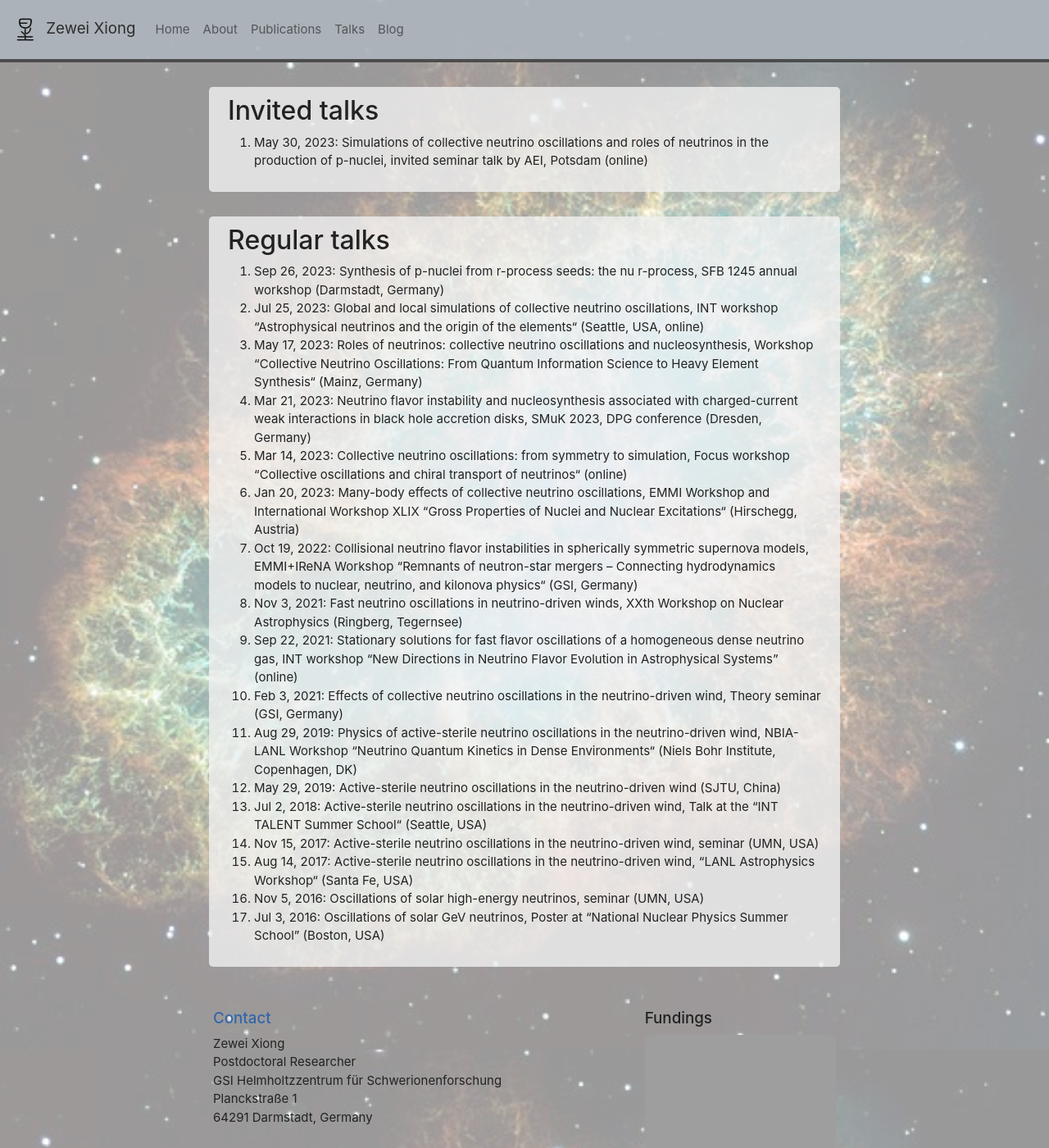
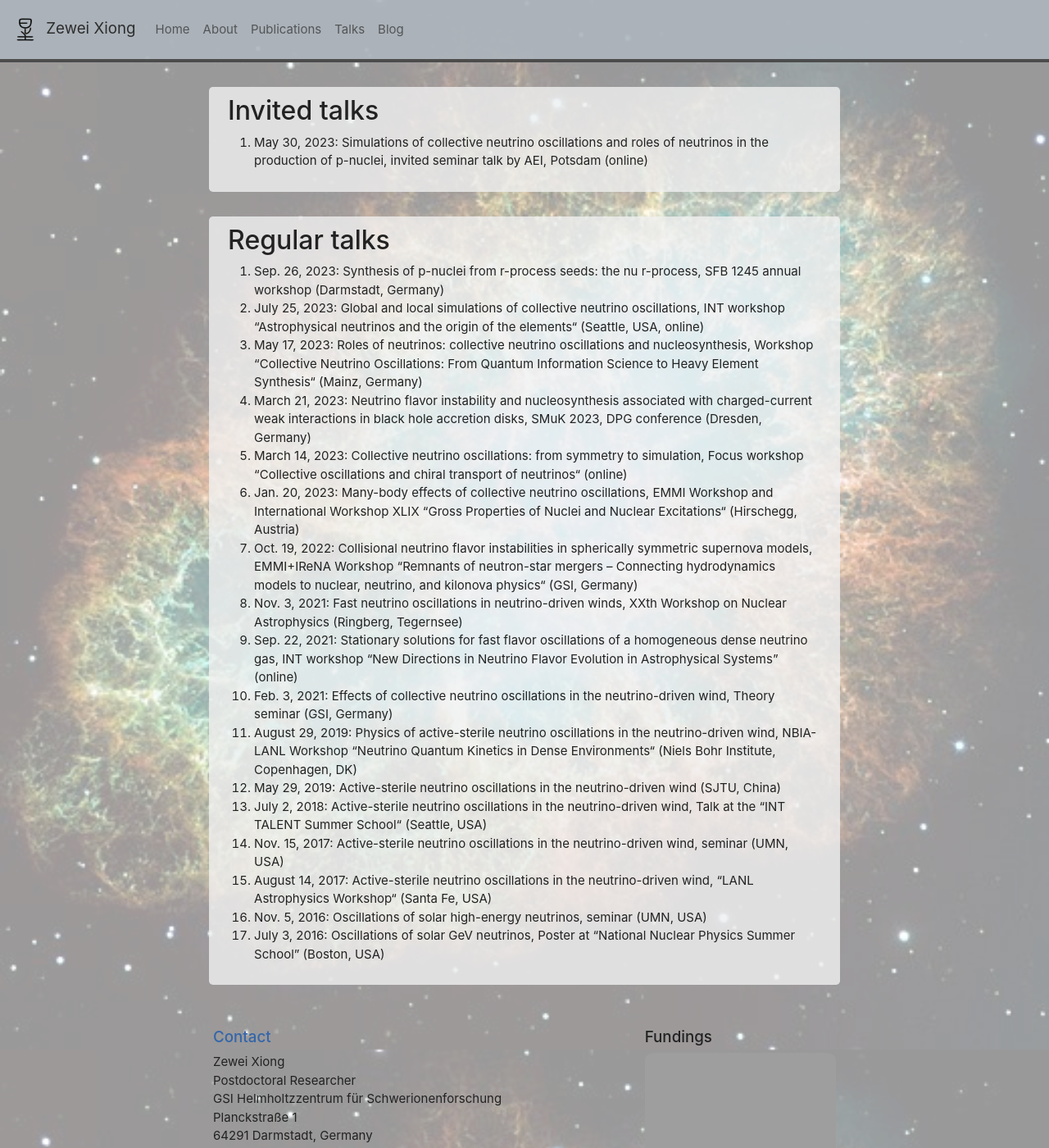
Before and after one commit to zeweixiong/zeweixiong.github.io, a Jekyll site: the page built from _pages/talks.md, in a window 1280 px wide and 1400 px high. Shown: the whole window at 82% size. Built offline with Jekyll 4.4.1, drawn with Linux system fonts in a browser that asks for light colours; nearby versions of some CDN libraries; a style sheet for code colours, icons or effects is not loaded.

Commit message:
correct date format for talks.

```diff
--- a/_data/talks.yml
+++ b/_data/talks.yml
@@ -5,21 +5,21 @@
 
   talk_regular:
     [
-      "Sep 26, 2023: Synthesis of p-nuclei from r-process seeds: the nu r-process, SFB 1245 annual workshop (Darmstadt, Germany)",
-      "Jul 25, 2023: Global and local simulations of collective neutrino oscillations, INT workshop “Astrophysical neutrinos and the origin of the elements“ (Seattle, USA, online)",
+      "Sep. 26, 2023: Synthesis of p-nuclei from r-process seeds: the nu r-process, SFB 1245 annual workshop (Darmstadt, Germany)",
+      "July 25, 2023: Global and local simulations of collective neutrino oscillations, INT workshop “Astrophysical neutrinos and the origin of the elements“ (Seattle, USA, online)",
       "May 17, 2023: Roles of neutrinos: collective neutrino oscillations and nucleosynthesis, Workshop “Collective Neutrino Oscillations: From Quantum Information Science to Heavy Element Synthesis“ (Mainz, Germany)",
-      "Mar 21, 2023: Neutrino flavor instability and nucleosynthesis associated with charged-current weak interactions in black hole accretion disks, SMuK 2023, DPG conference (Dresden, Germany)",
-      "Mar 14, 2023: Collective neutrino oscillations: from symmetry to simulation, Focus workshop “Collective oscillations and chiral transport of neutrinos“ (online)",
-      "Jan 20, 2023: Many-body effects of collective neutrino oscillations, EMMI Workshop and International Workshop XLIX “Gross Properties of Nuclei and Nuclear Excitations“ (Hirschegg, Austria)",
-      "Oct 19, 2022: Collisional neutrino flavor instabilities in spherically symmetric supernova models, EMMI+IReNA Workshop “Remnants of neutron-star mergers – Connecting hydrodynamics models to nuclear, neutrino, and kilonova physics“ (GSI, Germany)",
-      "Nov 3, 2021: Fast neutrino oscillations in neutrino-driven winds, XXth Workshop on Nuclear Astrophysics (Ringberg, Tegernsee)",
-      "Sep 22, 2021: Stationary solutions for fast flavor oscillations of a homogeneous dense neutrino gas, INT workshop “New Directions in Neutrino Flavor Evolution in Astrophysical Systems” (online)",
-      "Feb 3, 2021: Effects of collective neutrino oscillations in the neutrino-driven wind, Theory seminar (GSI, Germany)",
-      "Aug 29, 2019: Physics of active-sterile neutrino oscillations in the neutrino-driven wind, NBIA-LANL Workshop “Neutrino Quantum Kinetics in Dense Environments“ (Niels Bohr Institute, Copenhagen, DK)",
+      "March 21, 2023: Neutrino flavor instability and nucleosynthesis associated with charged-current weak interactions in black hole accretion disks, SMuK 2023, DPG conference (Dresden, Germany)",
+      "March 14, 2023: Collective neutrino oscillations: from symmetry to simulation, Focus workshop “Collective oscillations and chiral transport of neutrinos“ (online)",
+      "Jan. 20, 2023: Many-body effects of collective neutrino oscillations, EMMI Workshop and International Workshop XLIX “Gross Properties of Nuclei and Nuclear Excitations“ (Hirschegg, Austria)",
+      "Oct. 19, 2022: Collisional neutrino flavor instabilities in spherically symmetric supernova models, EMMI+IReNA Workshop “Remnants of neutron-star mergers – Connecting hydrodynamics models to nuclear, neutrino, and kilonova physics“ (GSI, Germany)",
+      "Nov. 3, 2021: Fast neutrino oscillations in neutrino-driven winds, XXth Workshop on Nuclear Astrophysics (Ringberg, Tegernsee)",
+      "Sep. 22, 2021: Stationary solutions for fast flavor oscillations of a homogeneous dense neutrino gas, INT workshop “New Directions in Neutrino Flavor Evolution in Astrophysical Systems” (online)",
+      "Feb. 3, 2021: Effects of collective neutrino oscillations in the neutrino-driven wind, Theory seminar (GSI, Germany)",
+      "August 29, 2019: Physics of active-sterile neutrino oscillations in the neutrino-driven wind, NBIA-LANL Workshop “Neutrino Quantum Kinetics in Dense Environments“ (Niels Bohr Institute, Copenhagen, DK)",
       "May 29, 2019: Active-sterile neutrino oscillations in the neutrino-driven wind (SJTU, China)",
-      "Jul 2, 2018: Active-sterile neutrino oscillations in the neutrino-driven wind, Talk at the “INT TALENT Summer School“ (Seattle, USA)",
-      "Nov 15, 2017: Active-sterile neutrino oscillations in the neutrino-driven wind, seminar (UMN, USA)",
-      "Aug 14, 2017: Active-sterile neutrino oscillations in the neutrino-driven wind, “LANL Astrophysics Workshop“ (Santa Fe, USA)",
-      "Nov 5, 2016: Oscillations of solar high-energy neutrinos, seminar (UMN, USA)",
-      "Jul 3, 2016: Oscillations of solar GeV neutrinos, Poster at “National Nuclear Physics Summer School” (Boston, USA)"
+      "July 2, 2018: Active-sterile neutrino oscillations in the neutrino-driven wind, Talk at the “INT TALENT Summer School“ (Seattle, USA)",
+      "Nov. 15, 2017: Active-sterile neutrino oscillations in the neutrino-driven wind, seminar (UMN, USA)",
+      "August 14, 2017: Active-sterile neutrino oscillations in the neutrino-driven wind, “LANL Astrophysics Workshop“ (Santa Fe, USA)",
+      "Nov. 5, 2016: Oscillations of solar high-energy neutrinos, seminar (UMN, USA)",
+      "July 3, 2016: Oscillations of solar GeV neutrinos, Poster at “National Nuclear Physics Summer School” (Boston, USA)"
     ]
```
